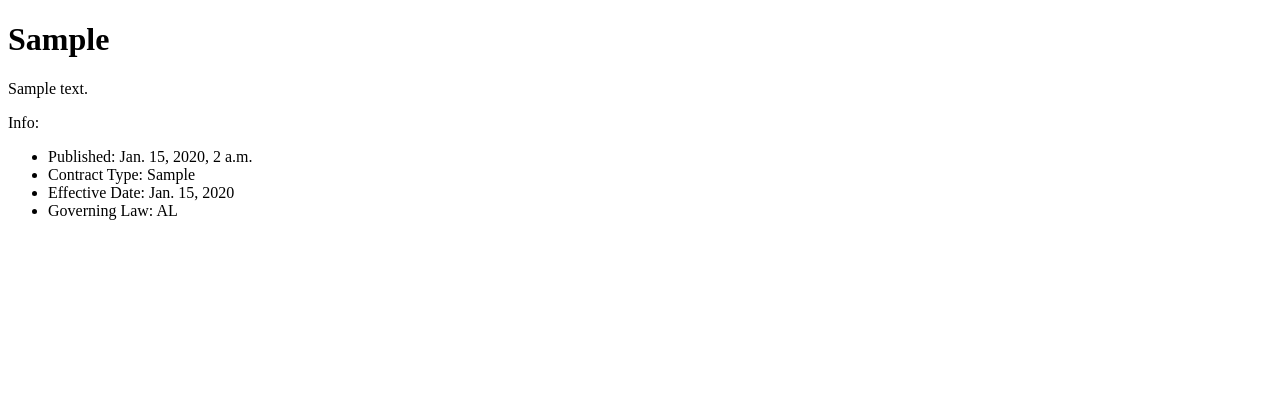
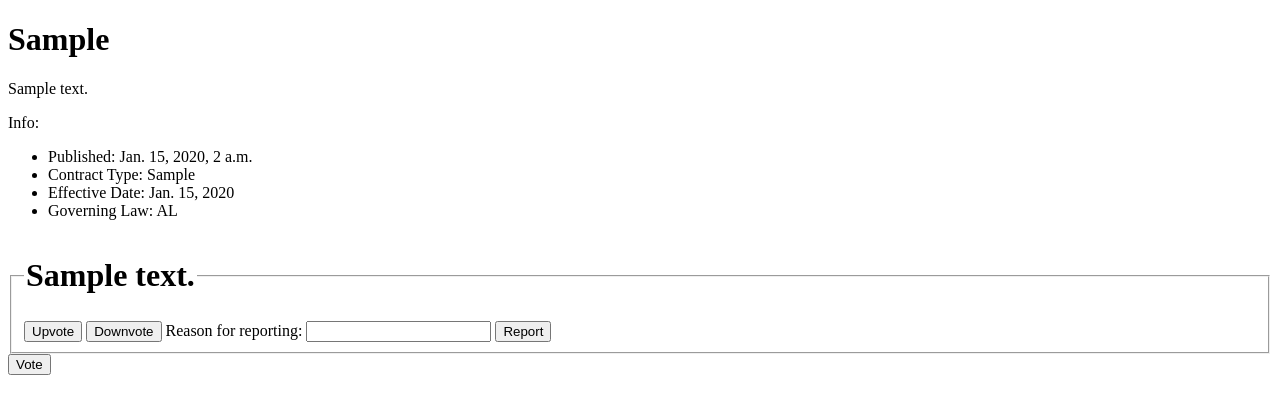
Before and after one commit to terrysli/clauset, a Django app: page /clauses/1/ in a window 1280 px wide. Shown: the top 414 px of the page. Run offline with Django 4.2, Linux system fonts and the light colour scheme; tables that the repository leaves empty hold one stand-in row (values such as "Sample post").

Commit message:
Adds rating buttons to details template and new rate view function to create new rating in db.

```diff
--- a/clauses/admin.py
+++ b/clauses/admin.py
@@ -1,7 +1,7 @@
 from django.contrib import admin
 
-from .models import Clause, Clause_Vote
+from .models import Clause, Rating
 
 # Register your models here.
 admin.site.register(Clause)
-admin.site.register(Clause_Vote)
+admin.site.register(Rating)
--- a/clauses/models.py
+++ b/clauses/models.py
@@ -135,7 +135,7 @@ class Clause(models.Model):
         return self.pub_date >= timezone.now() - datetime.timedelta(days=7)
 
 
-class Clause_Vote(models.Model):
+class Rating(models.Model):
     """Up/downvotes and reports from users on contract clauses."""
 
     clause = models.ForeignKey(Clause, on_delete=models.CASCADE)
--- a/clauses/templates/clauses/detail.html
+++ b/clauses/templates/clauses/detail.html
@@ -1,10 +1,12 @@
 <!DOCTYPE html>
 <html lang="en">
+
 <head>
   <meta charset="UTF-8">
   <meta name="viewport" content="width=device-width, initial-scale=1.0">
   <title>Clause Detail</title>
 </head>
+
 <body>
   <h1>{{ clause.topic }}</h1>
   <p>{{ clause.text }}</p>
@@ -15,5 +17,22 @@
     <li>Effective Date: {{ clause.effective_date }}</li>
     <li>Governing Law: {{ clause.gov_law }}</li>
   </ul>
+  <form action="{% url 'polls:rate' clause.id %}" method="post">
+    {% csrf_token %}
+    <fieldset>
+      <legend>
+        <h1>{{ clause.text }}</h1>
+      </legend>
+      <input type="hidden" name="rating" value="1">
+      <button type="submit" id="upvote-button">Upvote</button>
+      <input type="hidden" name="rating" value="2">
+      <button type="submit" id="downvote-button">Downvote</button>
+      <label for="report-reason">Reason for reporting:</label>
+      <input type="text" name="report_reason" >
+      <button type="submit" name="rating">Report</button>
+    </fieldset>
+    <input type="submit" value="Vote">
+  </form>
 </body>
+
 </html>
--- a/clauses/urls.py
+++ b/clauses/urls.py
@@ -8,8 +8,6 @@ urlpatterns = [
     path("", views.index, name="index"),
     # ex: /clauses/5/
     path("<int:clause_id>/", views.detail, name="detail"),
-    # ex: /clauses/5/results/
-    path("<int:clause_id>/rating/", views.rating, name="rating"),
     # ex: /clauses/5/rate/
     path("<int:clause_id>/rate/", views.rate, name="rate"),
 ]
--- a/clauses/views.py
+++ b/clauses/views.py
@@ -1,9 +1,10 @@
 """Views for clauses app."""
 
-from django.http import HttpResponse
+from django.http import HttpResponse, HttpResponseRedirect
 from django.shortcuts import get_object_or_404, render
+from django.urls import reverse
 
-from .models import Clause
+from .models import Clause, Rating
 
 
 # Homempage.
@@ -19,12 +20,25 @@ def detail(request, clause_id):
     return render(request, "clauses/detail.html", {"clause": clause})
 
 
-# Rating (upvotes/downvotes) for a single clause.
-def rating(request, clause_id):
-    response = "You're looking at the rating of clause %s."
-    return HttpResponse(response % clause_id)
+# Submit a rating for a single clause.
+def rate(request, clause_id):
+    clause = get_object_or_404(Clause, pk=clause_id)
 
-
-# Page to rate a single clause.
-def rate(request, clause_id):
-    return HttpResponse("You're voting on clause %s." % clause_id)
+    try:
+        rating = request.POST["rating"]
+    except (KeyError, Clause.DoesNotExist):
+        # Redisplay the question voting form.
+        return render(
+            request,
+            "clauses/detail.html",
+            {
+                "rating": rating,
+                "error_message": "You didn't select a rating.",
+            },
+        )
+    else:
+        rating.save()
+        # Always return an HttpResponseRedirect after successfully dealing
+        # with POST data. This prevents data from being posted twice if a
+        # user hits the Back button.
+        return HttpResponseRedirect(reverse("clauses:results", args=(clause.id,)))
```
